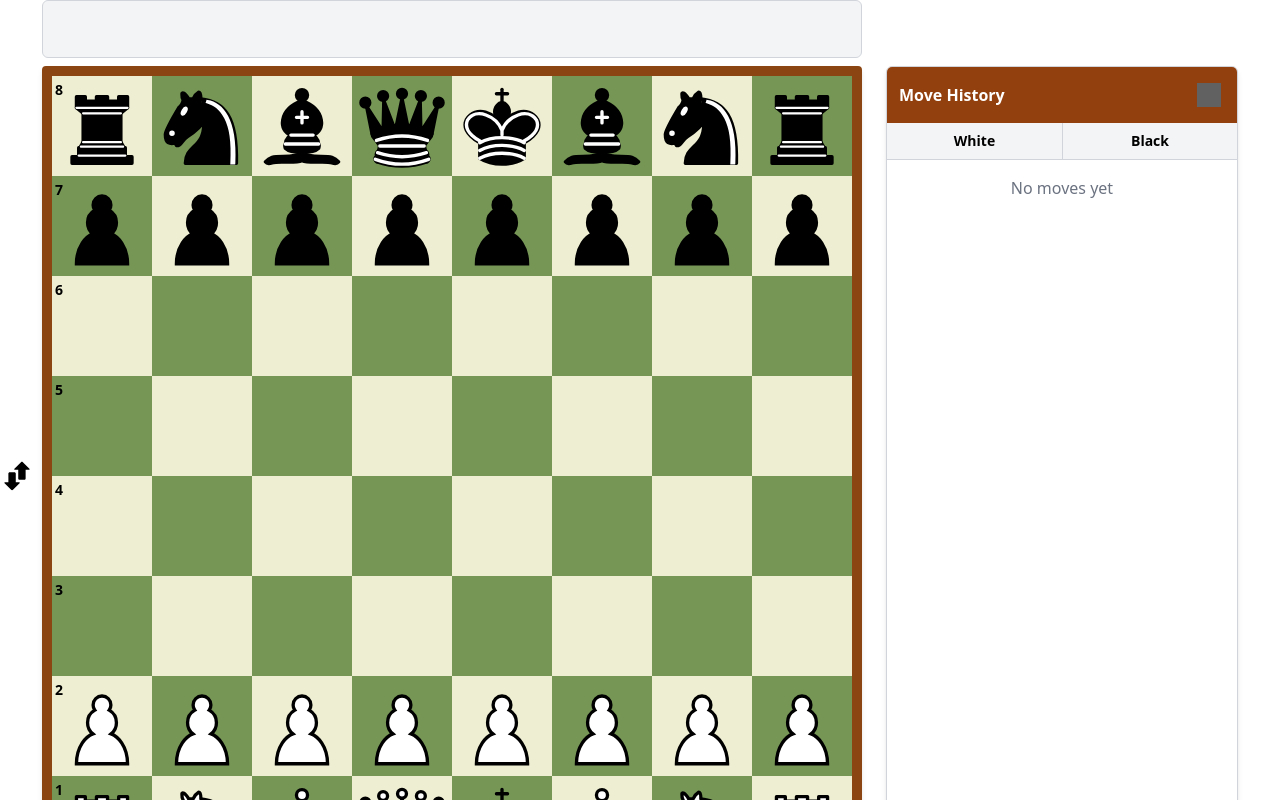
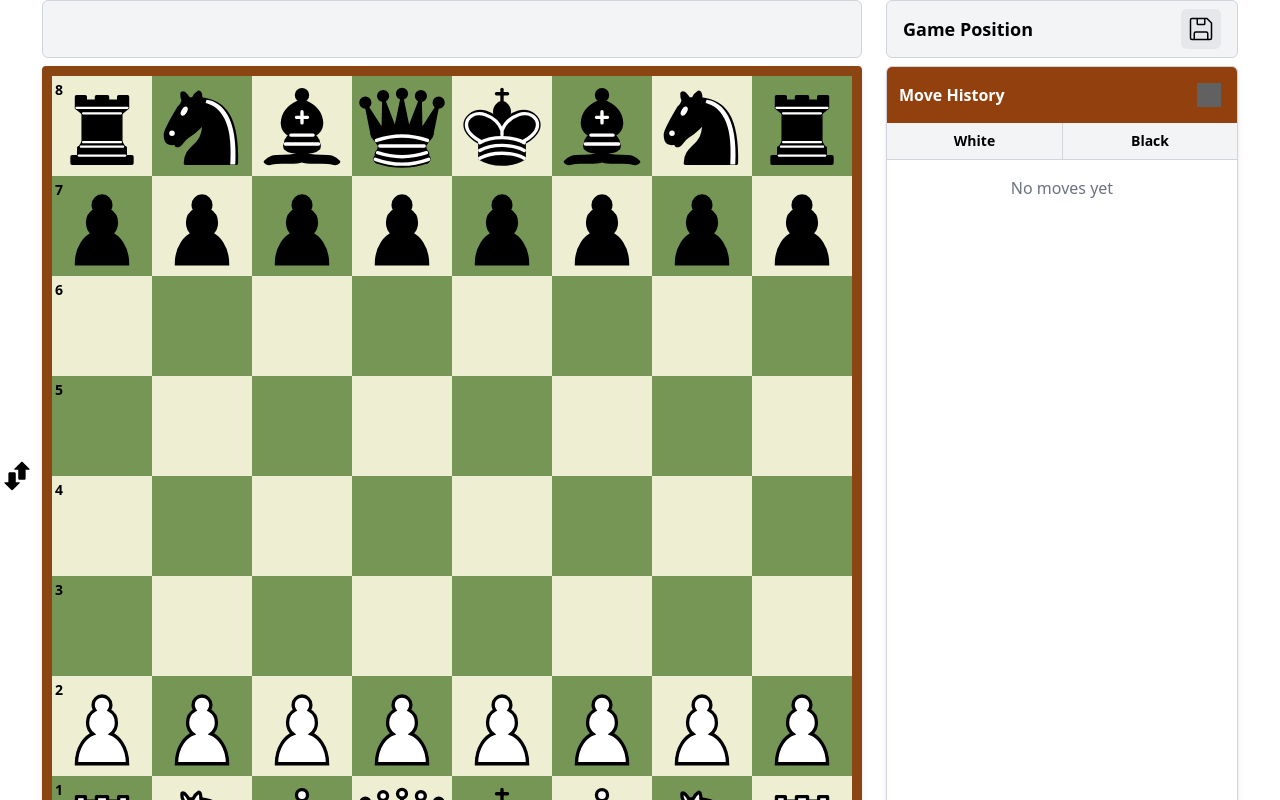
Before and after one commit to ChromaticRanger/Chess, a Vue app: page / in a window 1280 px wide. Shown: the top 800 px of the page. Built offline with nearby package versions, Linux system fonts and the light colour scheme; grey boxes are pictures that could not be loaded.

Commit message:
Added stalemate detection and a svae game panel.

```diff
--- a/src/App.vue
+++ b/src/App.vue
@@ -5,6 +5,7 @@ import Modal from "./components/Modal.vue";
 import MoveHistoryList from "./components/MoveHistoryList.vue";
 import MoveControlPanel from "./components/MoveControlPanel.vue";
 import BoardStatusPanel from "./components/BoardStatusPanel.vue";
+import GameSavePanel from "./components/GameSavePanel.vue";
 import { getPieceImagePath } from "./utils/PieceFactory";
 
 // Track the current turn
@@ -54,6 +55,13 @@ const handleTurnChange = (newTurn) => {
 const handleCheckmate = (winner) => {
   const winnerKingImage = getPieceImagePath("King", winner);
   showModal("Checkmate", `${winner} has won the game.`, winnerKingImage);
+};
+
+// Handler for stalemate
+const handleStalemate = (stalematedColor) => {
+  // Use both kings to represent a draw
+  const whiteKingImage = getPieceImagePath("King", "White");
+  showModal("Stalemate", `The game is a draw by stalemate.`, whiteKingImage);
 };
 
 // Handler for move history updates
@@ -107,6 +115,15 @@ const goToMove = (index) => {
   }
 };
 
+// Handler for saving the game
+const handleSaveGame = () => {
+  console.log('Save game button clicked');
+
+  // We'll implement the actual save functionality later
+  // For now, we'll just show a modal to indicate the feature is coming soon
+  showModal('Save Game Position', 'This feature will allow you to save the current game position for later analysis or sharing.');
+};
+
 // Add debug info when component is mounted
 onMounted(() => {
   console.log('App mounted, boardComponent ref:', boardComponent.value);
@@ -125,9 +142,10 @@ onMounted(() => {
   <div class="flex items-center justify-center min-h-screen">
     <div class="flex flex-col">
       <div class="flex flex-col items-center">
-        <!-- Top Row: Board Status Panel (aligned with chess board width) -->
+        <!-- Top Row: Board Status Panel + Game Save Panel -->
         <div class="flex justify-center w-full mb-2">
-          <div class="flex" style="width: 820px;">
+          <!-- Left: Board Status Panel - aligned with chess board width -->
+          <div class="mr-6" style="width: 820px;">
             <BoardStatusPanel
               :current-turn="currentTurn"
               :viewing-past-move="viewingPastMove"
@@ -138,8 +156,13 @@ onMounted(() => {
               class="w-full"
             />
           </div>
-          <!-- Empty space for alignment with move history -->
-          <div style="width: 352px;" class="ml-6"></div>
+
+          <!-- Right: Game Save Panel - aligned with Move History width -->
+          <div style="width: 352px;">
+            <GameSavePanel
+              @save-game="handleSaveGame"
+            />
+          </div>
         </div>
 
         <!-- Middle Row: Game Board + Move History -->
@@ -153,6 +176,7 @@ onMounted(() => {
                   @turn-changed="handleTurnChange"
                   @move-history-updated="handleMoveHistoryUpdate"
                   @checkmate="handleCheckmate"
+                  @stalemate="handleStalemate"
                   @current-move-index-changed="handleCurrentMoveIndexChange"
                   @captured-pieces-updated="handleCapturedPiecesUpdate"
                   @board-orientation-changed="handleBoardOrientationChange"
@@ -161,13 +185,14 @@ onMounted(() => {
             </div>
 
             <!-- Move History Component -->
+            <div style="width: 352px;">
               <MoveHistoryList
                 :move-history="moveHistory"
                 :current-move-index="currentMoveIndex"
                 @move-selected="index => index >= 0 && boardComponent ? boardComponent.handleMoveSelection(index) : null"
                 @reset-board="boardComponent ? boardComponent.resetBoard() : null"
-              style="width: 352px;"
               />
+            </div>
           </div>
         </div>
 
--- a/src/components/Board.vue
+++ b/src/components/Board.vue
@@ -16,6 +16,7 @@ const emit = defineEmits([
   'turn-changed',
   'move-history-updated',
   'checkmate',
+  'stalemate',
   'current-move-index-changed',
   'captured-pieces-updated',
   'board-orientation-changed'
@@ -25,7 +26,8 @@ const emit = defineEmits([
 const gameState = useGameState({
   onTurnChanged: (newTurn) => emit('turn-changed', newTurn),
   onMoveHistoryUpdated: (newHistory) => emit('move-history-updated', newHistory),
-  onCheckmate: (winner) => emit('checkmate', winner)
+  onCheckmate: (winner) => emit('checkmate', winner),
+  onStalemate: (stalematedColor) => emit('stalemate', stalematedColor)
 });
 
 // Initialize piece management
@@ -71,6 +73,7 @@ const {
   calculateValidMoves,
   isKingInCheck,
   isCheckmate,
+  isStalemate,
   moveWouldLeaveInCheck,
   calculateAttackedSquares
 } = moveValidator;
@@ -832,6 +835,18 @@ const handleMouseUp = async (event) => {
           }
 
           gameState.handleCheckmate(currentTurn.value);
+        } else {
+          // If not checkmate, check for stalemate
+          const isStalemated = isStalemate(currentTurn.value);
+          if (isStalemated) {
+            // Update the last move in the move history to indicate it caused stalemate
+            const lastMoveIndex = moveHistory.value.length - 1;
+            if (lastMoveIndex >= 0) {
+              moveHistory.value[lastMoveIndex].isStalemate = true;
+            }
+
+            gameState.handleStalemate(currentTurn.value);
+          }
         }
 
         // Build a list of attacked squares if check is created
@@ -1032,6 +1047,18 @@ const handlePromotion = (promotionChoice) => {
       }
 
       gameState.handleCheckmate(opponentColor);
+    } else {
+      // Check for stalemate after promotion (just like after normal moves)
+      const isStalemated = isStalemate(opponentColor);
+      if (isStalemated) {
+        // Update the last move in the move history to indicate it caused stalemate
+        const lastMoveIndex = moveHistory.value.length - 1;
+        if (lastMoveIndex >= 0) {
+          moveHistory.value[lastMoveIndex].isStalemate = true;
+        }
+
+        gameState.handleStalemate(opponentColor);
+      }
     }
 
     // Switch turns after promotion
--- /dev/null
+++ b/src/components/GameSavePanel.vue
@@ -0,0 +1,41 @@
+<script setup>
+import { defineEmits } from 'vue';
+import disketteSvg from '/src/assets/diskette.svg';
+
+// Define props
+const props = defineProps({
+  // Add any necessary props here
+});
+
+// Define emits
+const emit = defineEmits(['save-game']);
+
+// Handle save game button click
+const handleSaveGame = () => {
+  emit('save-game');
+};
+</script>
+
+<template>
+  <div class="game-save-panel flex justify-between items-center bg-gray-100 border border-gray-300 p-2 rounded-md w-full" style="height: 58px;">
+    <div class="text-lg font-semibold ml-2">Game Position</div>
+
+    <button
+      @click="handleSaveGame"
+      class="control-button mr-2"
+      title="Save game position"
+    >
+      <img :src="disketteSvg" alt="Save Game" class="w-6 h-6" />
+    </button>
+  </div>
+</template>
+
+<style scoped>
+.control-button {
+  @apply p-2 rounded-md bg-gray-200 hover:bg-gray-300 transition-colors;
+}
+
+.control-button:disabled {
+  @apply opacity-50 cursor-not-allowed hover:bg-gray-200;
+}
+</style>
--- a/src/composables/useGameState.js
+++ b/src/composables/useGameState.js
@@ -7,13 +7,15 @@ import { ref, watch, computed } from 'vue';
  * @param {Function} options.onTurnChanged - Callback when turn changes
  * @param {Function} options.onMoveHistoryUpdated - Callback when move history updates
  * @param {Function} options.onCheckmate - Callback when checkmate occurs
+ * @param {Function} options.onStalemate - Callback when stalemate occurs
  * @returns {Object} Game state and methods
  */
 export default function useGameState(options = {}) {
   const {
     onTurnChanged,
     onMoveHistoryUpdated,
-    onCheckmate
+    onCheckmate,
+    onStalemate
   } = options;
 
   // Current turn state (White always moves first in chess)
@@ -173,6 +175,19 @@ export default function useGameState(options = {}) {
   };
 
   /**
+   * Handles stalemate, including calling the appropriate callback
+   *
+   * @param {String} stalematedColor - The color that is in stalemate
+   */
+  const handleStalemate = (stalematedColor) => {
+    console.log(`Stalemate! The game is a draw`);
+
+    if (onStalemate) {
+      onStalemate(stalematedColor);
+    }
+  };
+
+  /**
    * Resets the game state to initial values
    */
   const resetGameState = () => {
@@ -229,6 +244,7 @@ export default function useGameState(options = {}) {
     switchTurn,
     updateMovedPiecesTracking,
     handleCheckmate,
+    handleStalemate,
     resetGameState,
     setCheckStatus,
     setEnPassantTarget,
--- a/src/composables/useMoveValidation.js
+++ b/src/composables/useMoveValidation.js
@@ -1128,6 +1128,33 @@ export default function useMoveValidation(options) {
   };
 
   /**
+   * Check if a player is in stalemate
+   *
+   * @param {String} playerColor - The color of the player to check
+   * @return {Boolean} - True if the player is in stalemate
+   */
+  const isStalemate = (playerColor) => {
+    // First check if the king is NOT in check (stalemate only occurs when the king is not in check)
+    if (isKingInCheck(playerColor)) {
+      return false;
+    }
+
+    // Get all of the player's pieces
+    const playerPieces = getPiecesByColor().filter(p => p.color === playerColor);
+
+    // Check if any piece has a valid move
+    for (const piece of playerPieces) {
+      const validMoves = calculateValidMoves(piece);
+      if (validMoves.length > 0) {
+        return false; // If any piece has a valid move, it's not stalemate
+      }
+    }
+
+    // If no piece has a valid move and the king is not in check, it's stalemate
+    return true;
+  };
+
+  /**
    * Calculate squares that are attacked by a specific color
    *
    * @param {String} attackingColor - The color of the attacking pieces
@@ -1159,6 +1186,7 @@ export default function useMoveValidation(options) {
     calculateValidMoves,
     isKingInCheck,
     isCheckmate,
+    isStalemate,
     moveWouldLeaveInCheck,
     calculateAttackedSquares
   };
```
Also changed, not shown: src/assets/diskette.svg (added), 1 other file (tests, documents, lock files or other folders). Lines whose indentation alone changed are shown as unchanged.
